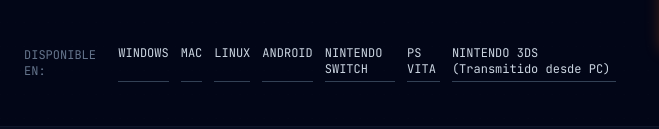
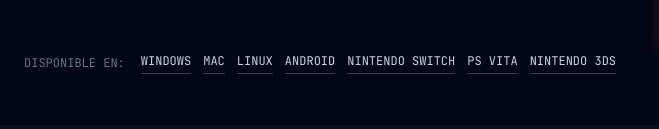
Before and after one commit to MultiHeroesO725/GachaMultiversalUltra, a plain HTML site: page index.html in a window 1280 px wide. Shown: the part 674-803 px from the top of the page, 0-659 px from the left. Drawn offline with nearby package versions, Linux system fonts and the light colour scheme.

Commit message:
Remove '(Transmitido desde PC)' from NINTENDO 3DS

```diff
--- a/index.html
+++ b/index.html
@@ -131,7 +131,7 @@
                         <span class="border-b border-slate-700 pb-1">ANDROID</span>
                         <span class="border-b border-slate-700 pb-1">NINTENDO SWITCH</span>
                         <span class="border-b border-slate-700 pb-1">PS VITA</span>
-                        <span class="border-b border-slate-700 pb-1">NINTENDO 3DS (Transmitido desde PC)</span>
+                        <span class="border-b border-slate-700 pb-1">NINTENDO 3DS</span>
                     </div>
                 </div>
             </div>
```
